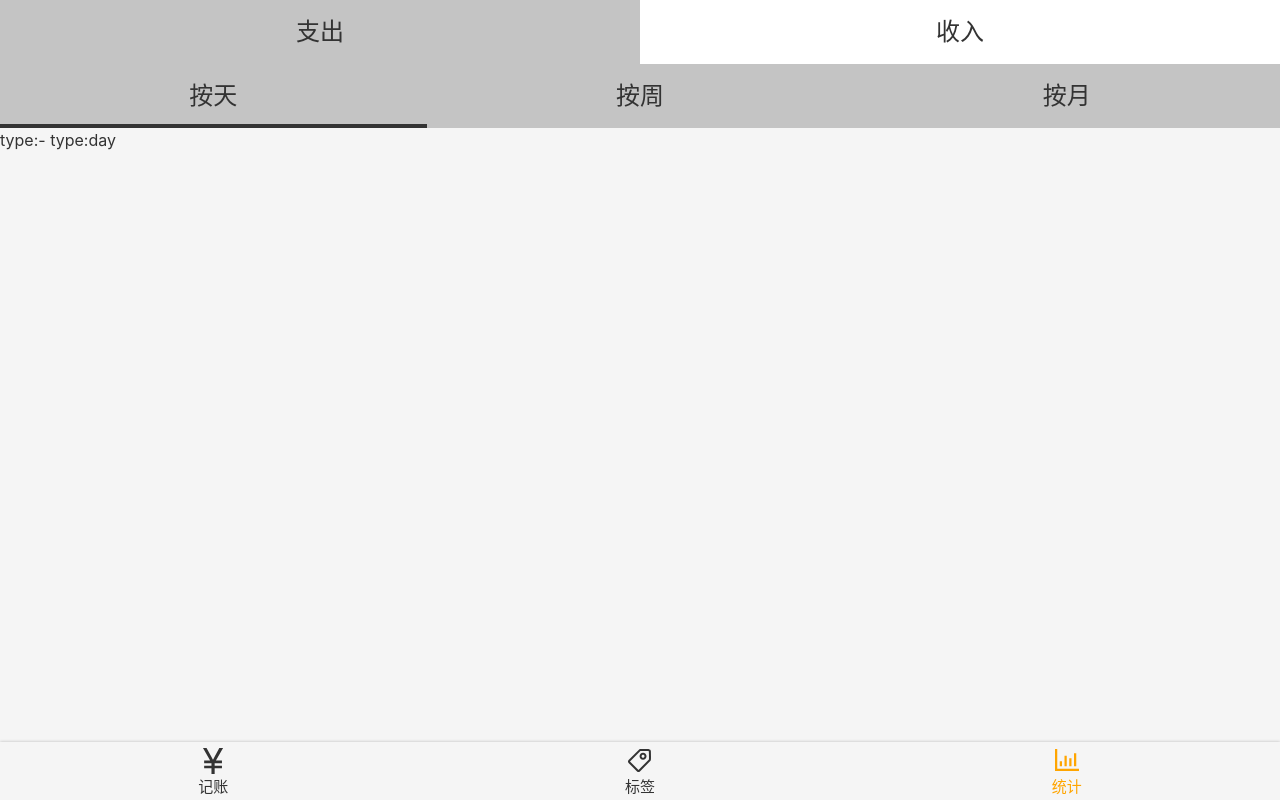
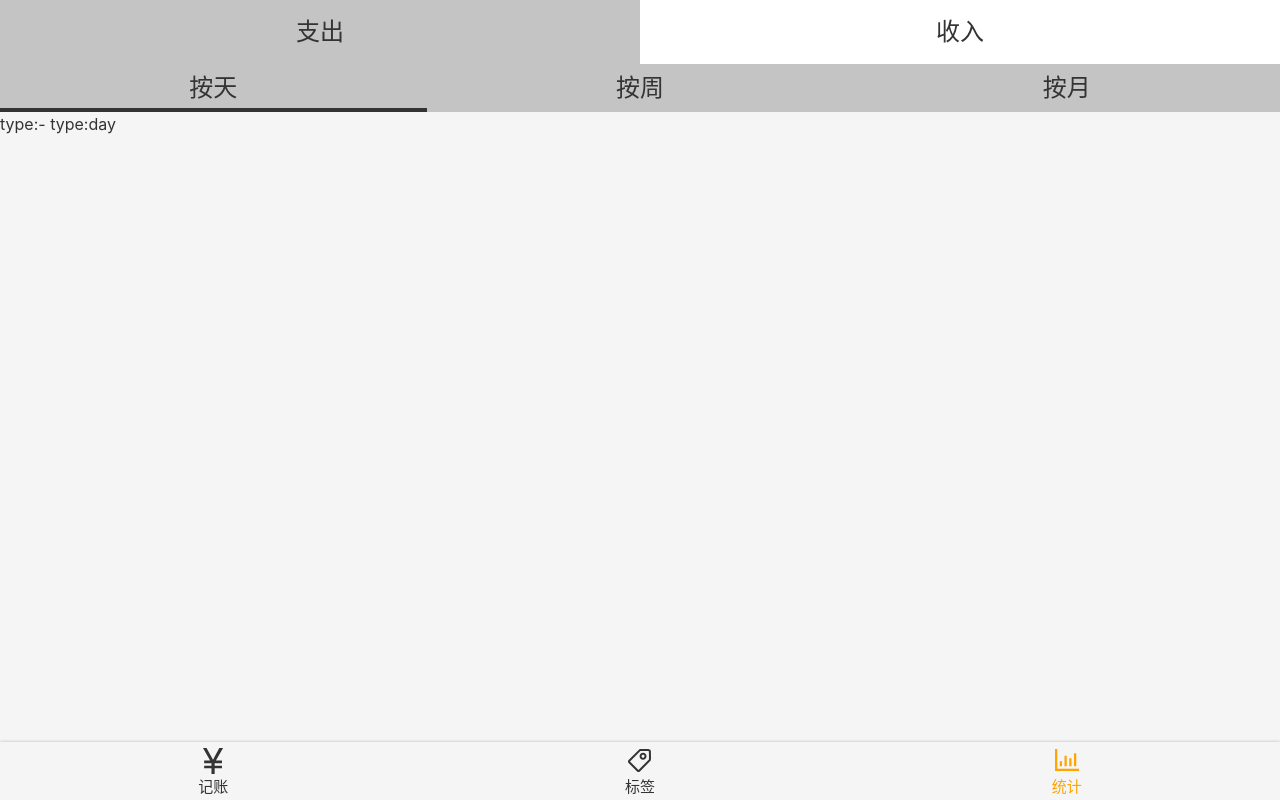
Before and after one commit to xiaoxiaoikhoudvan/tally, a Vue app: page /#/statistics in a window 1280 px wide. Built offline with nearby package versions, Linux system fonts and the light colour scheme.

Commit message:
Money组件把Types改成Tab

```diff
--- a/src/components/Tab.vue
+++ b/src/components/Tab.vue
@@ -1,6 +1,6 @@
 <template>
-        <ul class="tabs">
-            <li v-for="item in dataSource" :key="item.value"
+        <ul class="tabs" :class="{[classPrefix+'-tabs']:classPrefix}">
+            <li v-for="item in dataSource" :key="item.value" class="tabs-item"
                 :class="liClass(item)"
                 @click="select(item)">{{item.text}}
             </li>
@@ -41,7 +41,7 @@ export default class Tabs extends Vue {
         display: flex;
         text-align: center;
         font-size: 24px;
-        > li {
+        &-item {
             width: 50%;
             height: 64px;
             display: flex;
--- /dev/null
+++ b/src/contants/intervalList.ts
@@ -0,0 +1,7 @@
+const intervalList = Object.freeze([
+    {text:'按天',value:'day'},
+    {text:'按周',value:'week'},
+    {text:'按月',value:'month'},
+]);
+
+export default intervalList;
--- /dev/null
+++ b/src/contants/recordTypeList.ts
@@ -0,0 +1,6 @@
+const recordTypeList = Object.freeze([
+    {text:'支出',value:'-'},
+    {text:'收入',value:'+'},
+]);
+
+export default recordTypeList;
--- a/src/views/Money.vue
+++ b/src/views/Money.vue
@@ -1,7 +1,7 @@
 <template>
         <Layout class-prefix="layout">
             <NumberPad @update:value="onUpdateAmount" @submit="saveRecord"/>
-            <Types :value.sync="record.type" />
+            <Tab :data-source="recordTypeList" :value.sync="record.type"/>
             <div class="notes">
                 <FormItems fieldName="备注"
                    placeholder="在这里输入备注"
@@ -14,11 +14,12 @@
 <script lang="ts">
     import Vue from 'vue'
     import NumberPad from '@/components/Money/NumberPad.vue'
-    import Types from '@/components/Money/Types.vue'
     import FormItems from '@/components/Money/FormItems.vue'
     import Tags from '@/components/Money/Tags.vue'
+    import Tab from '@/components/Tab.vue';
     import {Component} from 'vue-property-decorator'
     import store from '@/store/index';
+    import recordTypeList from '@/contants/recordTypeList';
     // const version =  window.localStorage.getItem('version') || '0';
     //     if (version === '0.0.1') {
     //         recordList.forEach(record=>{
@@ -30,12 +31,13 @@
 
 
     @Component({
-        components:{NumberPad,Types,FormItems,Tags},
+        components:{NumberPad,FormItems,Tags,Tab},
     })
     export default class Money extends Vue {
         get recordList(){
             return this.$store.state.recordList;
         }
+        recordTypeList = recordTypeList;
         record: RecordItem={
             tags:[],notes:'',type:'-',amount:0
         };
--- a/src/views/Statistics.vue
+++ b/src/views/Statistics.vue
@@ -1,6 +1,6 @@
 <template>
         <Layout>
-            <Tab class-prefix="type" :data-source="typeList" :value.sync="type"/>
+            <Tab class-prefix="type" :data-source="recordTypeList" :value.sync="type"/>
             <Tab class-prefix="interval" :data-source="intervalList" :value.sync="interval"/>
             <div>
                 type:{{type}}
@@ -19,29 +19,26 @@
             }
         }
     }
+    ::v-deep .interval-tab-item{
+        height: 48px;
+    }
 </style>
 
 <script lang="ts">
-    import Types from '@/components/Money/Types.vue';
     import Vue from 'vue';
     import {Component} from 'vue-property-decorator';
     import Tab from '@/components/Tab.vue';
+    import intervalList from '@/contants/intervalList';
+    import recordTypeList from '@/contants/recordTypeList';
 
     @Component({
-        components:{Types,Tab}
+        components:{Tab}
     })
     export default class Statistics extends Vue {
         type = '-';
         interval = 'day';
-        intervalList = [
-            {text:'按天',value:'day'},
-            {text:'按周',value:'week'},
-            {text:'按月',value:'month'},
-        ];
-        typeList = [
-            {text:'支出',value:'-'},
-            {text:'收入',value:'+'}
-        ]
+        intervalList = intervalList;
+        recordTypeList = recordTypeList;
     }
 </script>
 
```
